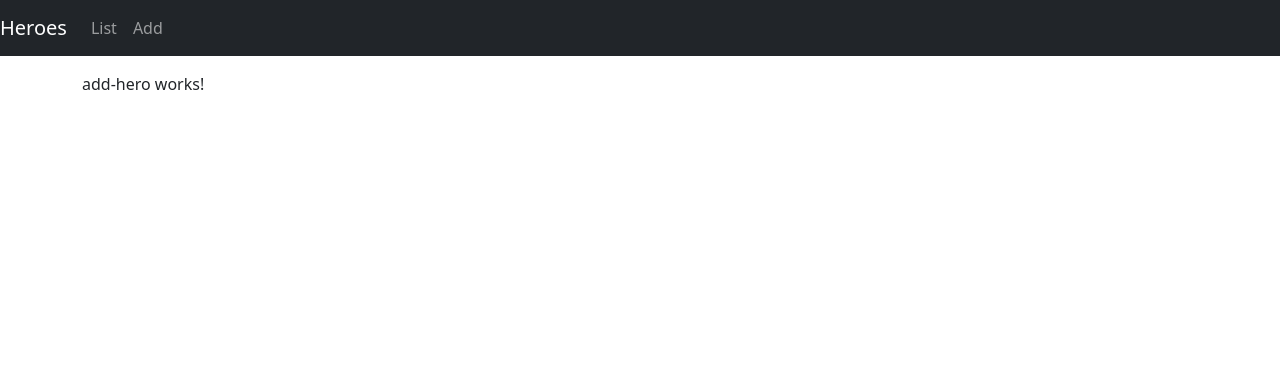
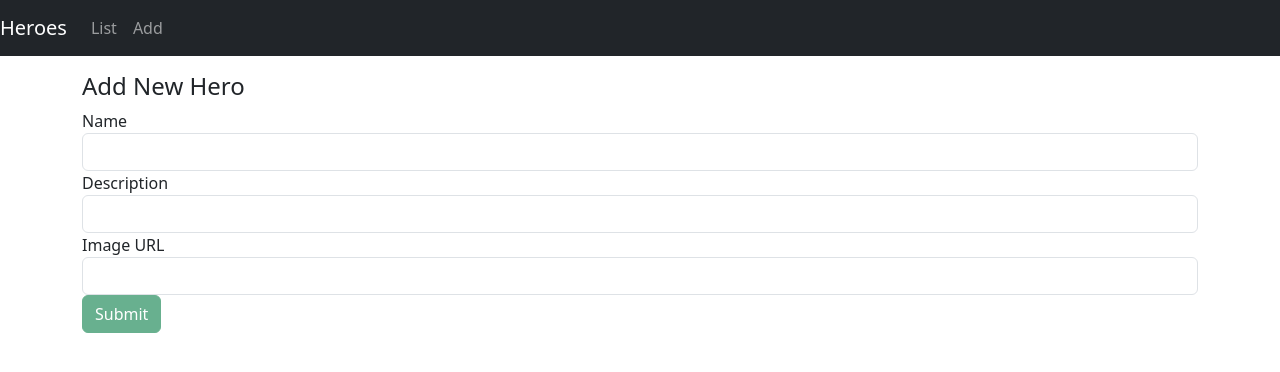
Before and after one commit to mirko1075/superhero-app, an Angular app: page /api/heroes/add in a window 1280 px wide. Shown: the top 372 px of the page. Built offline with nearby package versions, Linux system fonts and the light colour scheme.

Commit message:
Add Hero and edit

```diff
--- a/src/app/components/add-hero/add-hero.component.html
+++ b/src/app/components/add-hero/add-hero.component.html
@@ -1 +1,69 @@
-<p>add-hero works!</p>
+<div [formGroup]="addHeroForm">
+  <div class="submit-form">
+    <h4>Add New Hero</h4>
+    <div *ngIf="!submitted">
+      <div class="form-group">
+        <div class="form-group">
+          <label for="name">Name</label>
+          <input
+            class="form-control"
+            id="name"
+            required
+            name="name"
+            formControlName="name"
+          />
+          <div
+            *ngIf="
+              addHeroForm.get('name')?.invalid &&
+              (addHeroForm.get('name')?.dirty ||
+                addHeroForm.get('name')?.touched)
+            "
+            class="alert alert-danger"
+          >
+            <div *ngIf="addHeroForm.get('name')?.errors?.['required']">
+              Name is required.
+            </div>
+            <div *ngIf="addHeroForm.get('name')?.errors?.['minlength']">
+              id must be at least 8 characters long.
+            </div>
+            <div *ngIf="addHeroForm.get('name')?.errors?.['maxlength']">
+              Name must be not more than 50 characters long.
+            </div>
+            <div *ngIf="addHeroForm.get('name')?.errors?.['nameValidErr']">
+              name is already taken
+            </div>
+          </div>
+          <label for="description">Description</label>
+          <input
+            class="form-control"
+            id="description"
+            name="description"
+            formControlName="description"
+          />
+          <label for="imageUrl">Image URL</label>
+          <input
+            class="form-control"
+            id="imageUrl"
+            name="imageUrl"
+            formControlName="imageUrl"
+          />
+        </div>
+        <button
+          [disabled]="!addHeroForm.valid"
+          (click)="saveHero()"
+          class="btn btn-success"
+          appOffline
+        >
+          Submit
+        </button>
+      </div>
+    </div>
+    <div *ngIf="submitted">
+      <h4>Hero was submitted successfully!</h4>
+      <button class="btn btn-success" (click)="newHero()">Add</button>
+    </div>
+    <div *ngIf="error" class="badge badge-danger">
+      <h4>Hero was not submitted successfully!</h4>
+    </div>
+  </div>
+</div>
--- a/src/app/components/add-hero/add-hero.component.ts
+++ b/src/app/components/add-hero/add-hero.component.ts
@@ -1,4 +1,5 @@
 import { Component, OnInit } from '@angular/core';
+import { AbstractControl, FormControl, FormGroup, ValidationErrors, ValidatorFn, Validators } from '@angular/forms';
 import { ActivatedRoute } from '@angular/router';
 import { Hero } from 'src/app/models/hero.model';
 import { HeroesService } from 'src/app/services/heroes.service';
@@ -9,26 +10,91 @@ import { HeroesService } from 'src/app/services/heroes.service';
   styleUrls: ['./add-hero.component.scss']
 })
 export class AddHeroComponent implements OnInit {
+  public addHeroForm: FormGroup = new FormGroup({});
+
   private id: string | null = null;
-  public hero: Hero | null = null
+  public hero: Hero | null = null;
+
+  public submitted = false;
+  public error: Error | undefined;
+
   constructor(private route: ActivatedRoute, private heroesService: HeroesService) { }
 
   ngOnInit() {
+    this.createform()
     this.route.params.subscribe(params => {
      this.id = params['id'];
       if (this.id){
-        this.retrieveHero(this.id)
+        this.retrieveHero(this.id);
       }
     });
+  }
+
+
+  private createform():void{
+    this.addHeroForm = new FormGroup({
+      name: new FormControl(this.hero?.name, [
+        Validators.required,
+        Validators.minLength(8),
+        Validators.maxLength(50),
+        this.validateName(),
+      ]),
+      description: new FormControl(this.hero?.description),
+      imageUrl: new FormControl(this.hero?.imageUrl),
+    });
+
+  }
+
+  private patchForm():void{
+   if (this.hero) this.addHeroForm.patchValue(this.hero)
+  }
+
+  private validateName(): ValidatorFn {
+    return (control: AbstractControl): ValidationErrors | null => {
+      const value = control.value;
+
+      if (!value) {
+        return null;
+      }
+      if (this.hero){
+           this.heroesService.get(this.hero?._id).subscribe({
+              next: (data) => {
+               const heroeFound = data;
+                const isNameDuplicated = heroeFound?.name === this.hero?.name
+                return !isNameDuplicated ? { nameDuplicatedErr: true } : null;
+              },
+              error: (e) => console.error(e),
+            });
+      }
+      return null;
+    };
   }
 
   private retrieveHero(heroId:string): void {
     this.heroesService.get(heroId).subscribe({
       next: (data) => {
         this.hero = data;
+        this.patchForm()
       },
       error: (e) => console.error(e),
     });
   }
 
+  public async saveHero(): Promise<void> {
+    this.heroesService.create(this.addHeroForm.value).subscribe({
+      next: (res) => {
+        this.submitted = true;
+      },
+      error: (e) => {
+        this.submitted = false;
+        this.error = e;
+        console.error(e);
+      },
+    });
+  }
+
+  public newHero(): void {
+    this.submitted = false;
+    this.createform()
+  }
 }
```
